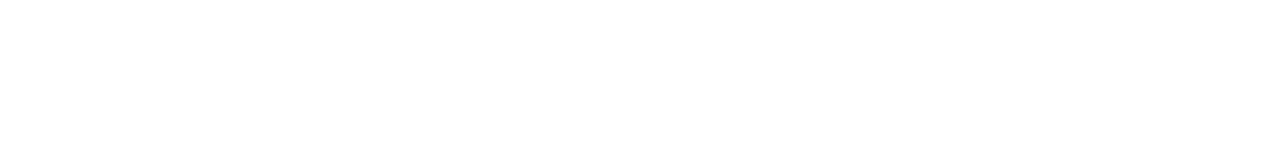
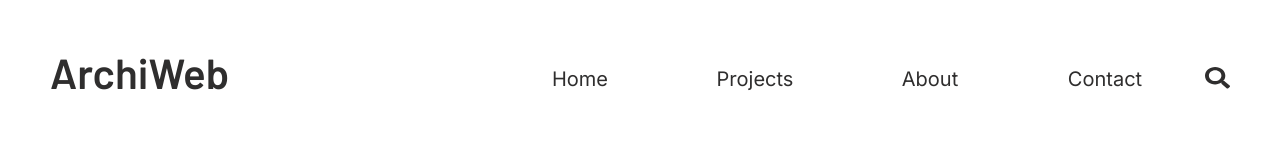
Before and after one commit to sw1veee/Archi-Web, a plain HTML site: page index.html in a window 1280 px wide. Drawn offline with Linux system fonts and the light colour scheme; a web font is replaced by a local one.

Commit message:
navigation

```diff
--- a/index.html
+++ b/index.html
@@ -7,6 +7,21 @@
     <link rel="stylesheet" href="styles/main.css">
 </head>
 <body>
-
+    <nav class="nav">
+        <div class="container">
+            <div class="nav__inner">
+                <a href="#" class="logo">ArchiWeb</a>
+                <div class="nav__group">
+                    <ul class="nav__menu">
+                        <li><a href="#" class="nav__menu-link">Home</a></li>
+                        <li><a href="#" class="nav__menu-link">Projects</a></li>
+                        <li><a href="#" class="nav__menu-link">About</a></li>
+                        <li><a href="#" class="nav__menu-link">Contact</a></li>
+                    </ul>
+                    <a href="#"><img src="img/search-icon.svg" alt="search" class="nav__search"></a>
+                </div>
+            </div>
+        </div>
+    </nav>
 </body>
 </html>
--- a/styles/main.css
+++ b/styles/main.css
@@ -27,7 +27,10 @@
 } */
 
 :root{
-
+  --main-color: rgb(37, 77, 77);
+  --text-color: rgb(47, 46, 46);
+  --footer-color: rgb(250, 250, 250);
+  --bg-color: rgb(255, 255, 255);
 }
 
 html{
@@ -44,11 +47,80 @@ body, h1, h2, h3, h4, h5, h6, ul, p{
 }
 
 body{
-
+    color: var(--text-color);
 }
 
 .container{
-    max-width: 1370px;
+    max-width: 1340px;
     width: 100%;
     margin: 0 auto;
+    padding: 0 50px;
 }
+
+/* Navigation */
+.nav {
+}
+.nav__inner {
+  display: flex;
+  padding: 47px 0;
+  justify-content: space-between;
+  align-items: center;
+}
+.logo {
+  font-family: "Barlow", sans-serif;
+  text-decoration: none;
+  font-weight: 600;
+  font-size: 42px;
+  color: var(--text-color);
+}
+
+.nav__group {
+  display: flex;
+  margin-top: 15px;
+}
+
+.nav__menu {
+  display: flex;
+  list-style: none;
+  gap: 75px;
+}
+
+.nav__menu li {
+  min-width: 100px;
+  text-align: center;
+}
+
+.nav__menu-link {
+  font-family: "Inter", sans-serif;
+  text-decoration: none;
+  font-size: 20px;
+  font-weight: 400;
+  color: var(--text-color);
+  position: relative;
+  padding-bottom: 5px;
+  transition: font-weight 0.3s ease;
+}
+
+.nav__menu-link::after{
+  content: "";
+  position: absolute;
+  bottom: 0;
+  left: 50%;
+  width: 0;
+  height: 2px;
+  background-color: var(--main-color);
+  transform: translateX(-50%);
+  transition: width 0.3s ease;
+}
+
+.nav__menu-link:hover{
+  font-weight: 700;
+}
+
+.nav__menu-link:hover::after {
+  width: 100%; /* Полная ширина при наведении */
+}
+
+.nav__search {
+  margin-left: 50px;
+}
```
